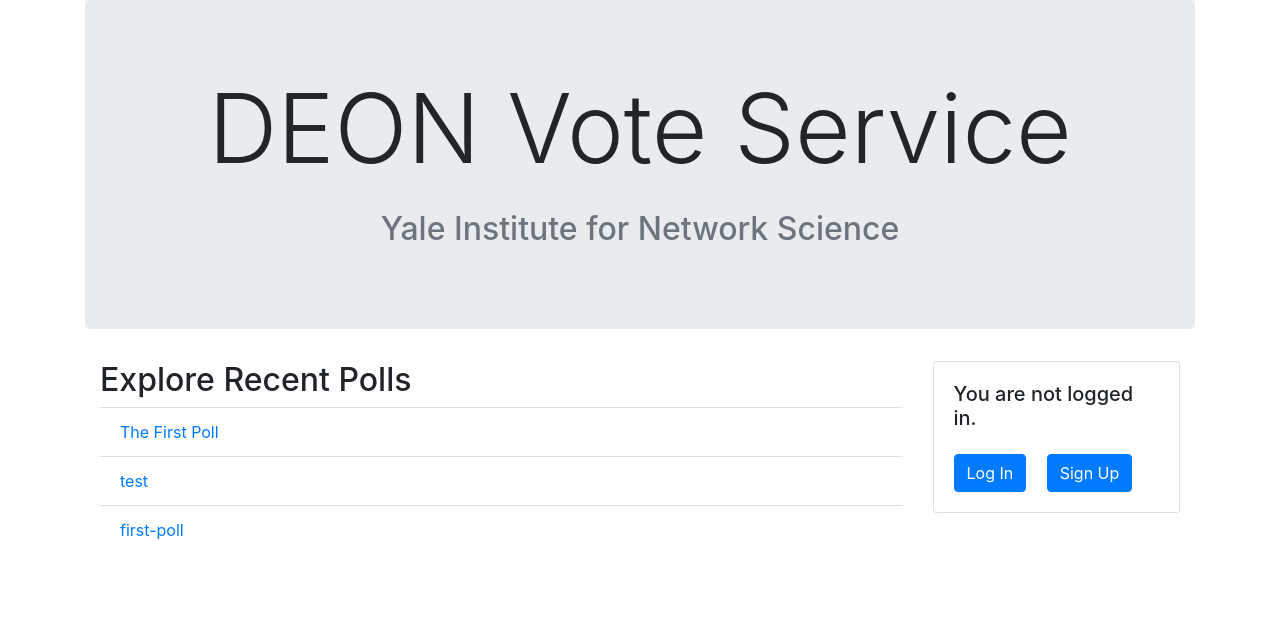
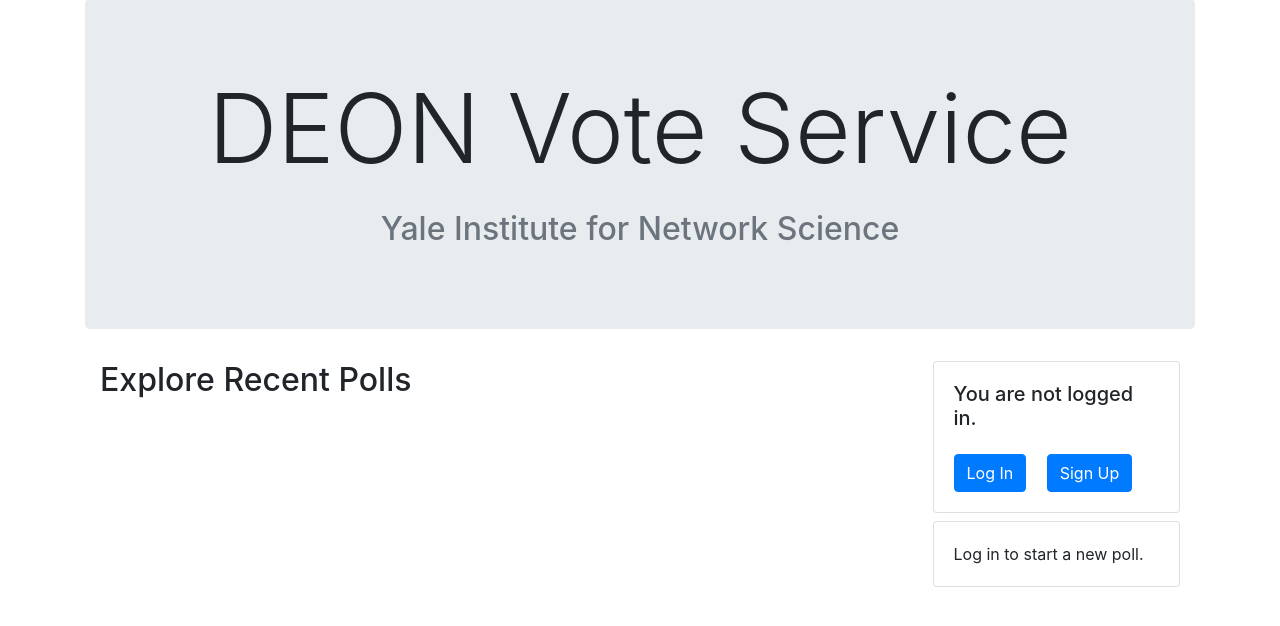
Before and after one commit to off-grid-block/vote-app, a Django app: template templates/home.html in a window 1280 px wide. Shown: the part 65-691 px from the top of the page. Run offline with Django 3.2, Linux system fonts and the light colour scheme; the template is opened without the code that fills it: values that come from a table or form of the project are taken from there, others are empty; data comes from the database, SQL or seed files in the repository; both versions use the stored data as it was before the commit; some libraries are stand-ins or nearby versions.

Commit message:
remove poll model, add query all polls

```diff
--- a/templates/home.html
+++ b/templates/home.html
@@ -23,7 +23,7 @@
 			<ul class="list-group list-group-flush">
 			{% for poll in polls %}
 				<li class="list-group-item">
-					<a href="{% url 'poll_detail' pollid=poll.id %}">{{ poll.name }}</a>
+					<a href="{% url 'poll_detail' pollid=poll.pollID %}">{{ poll.pollID }}</a>
 				</li>
 			{% endfor %}
 			</ul>
@@ -31,7 +31,7 @@
 		</div>
 
 		<div class="col-3">
-			<div class="card">
+			<div class="card mb-2">
 				<div class="card-body">
 					{% if user.is_authenticated %}
 						<h5 class="card-title p-2">Hi {{ user.email }}!</h5>
@@ -40,6 +40,15 @@
 						<h5 class="card-title mb-4">You are not logged in.</h5>
 						<a href="{% url 'login' %}" class="btn btn-primary mr-3">Log In</a>
 						<a href="{% url 'signup' %}" class="btn btn-primary">Sign Up</a>
+					{% endif %}
+				</div>
+			</div>
+			<div class="card">
+				<div class="card-body">
+					{% if user.is_authenticated %}
+						<a href="{% url 'poll_create' %}"> Start a new poll</a>
+					{% else %}
+						Log in to start a new poll.
 					{% endif %}
 				</div>
 			</div>
--- a/users/views.py
+++ b/users/views.py
@@ -3,7 +3,6 @@
 from django.http import HttpResponse
 from django.views.generic import TemplateView, CreateView
 
-from vote.models import Poll
 from users.forms import CustomUserCreationForm
 from deon_apps.settings import API_URL
 
--- a/vote/forms.py
+++ b/vote/forms.py
@@ -2,13 +2,13 @@
 
 
 class CreateVoteForm(forms.Form):
-    voterid = forms.IntegerField()
+    # voterid = forms.IntegerField()
     age = forms.IntegerField()
     sex = forms.ChoiceField(choices=[('m', 'male'), ('f', 'female')])
     choice = forms.CharField(max_length=200)
 
 
 class CreatePollForm(forms.Form):
-    pollid = forms.IntegerField()
+    # pollid = forms.IntegerField()
     name = forms.CharField(max_length=100)
     # end_date = forms.DateField()
--- a/vote/models.py
+++ /dev/null
@@ -1,6 +0,0 @@
-from django.db import models
-
-
-class Poll(models.Model):
-    id = models.IntegerField(primary_key=True)
-    name = models.TextField(max_length=100)
--- a/vote/urls.py
+++ b/vote/urls.py
@@ -10,12 +10,12 @@
 
 urlpatterns = [
 
-    path('<int:pollid>/new', vote_create_view, name='vote_create'),
-    path('<int:pollid>/<int:voterid>',
+    path('<uuid:pollid>/new', vote_create_view, name='vote_create'),
+    path('<uuid:pollid>/<uuid:voterid>',
          vote_detail_view, name='vote_detail'),
 
     path('new', poll_create_view, name='poll_create'),
-    path('<int:pollid>', poll_detail_view, name='poll_detail'),
+    path('<uuid:pollid>', poll_detail_view, name='poll_detail'),
 
     path('', HomePageView.as_view(), name='homepage')
 
```
Also changed, not shown: vote/views.py (+17 -8 lines), db.sqlite3, vote/migrations/0002_auto_20200512_1512.py (added), vote/migrations/0003_delete_poll.py (added).
